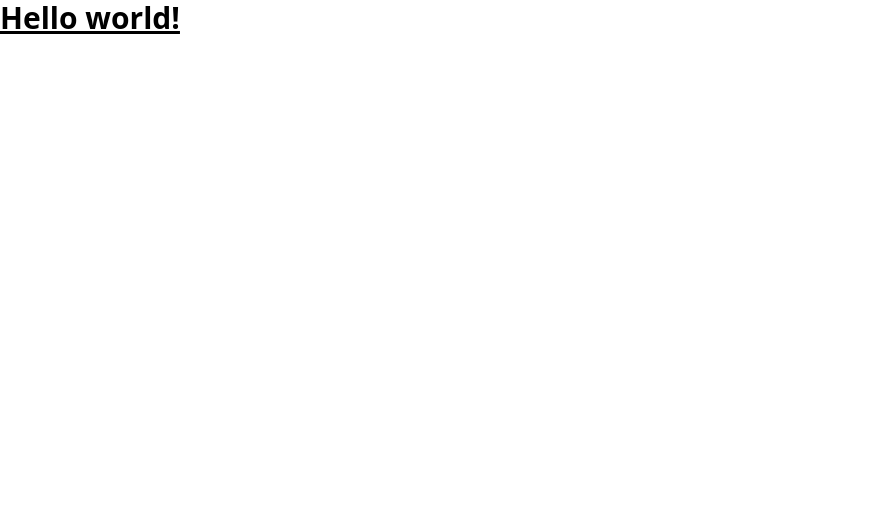
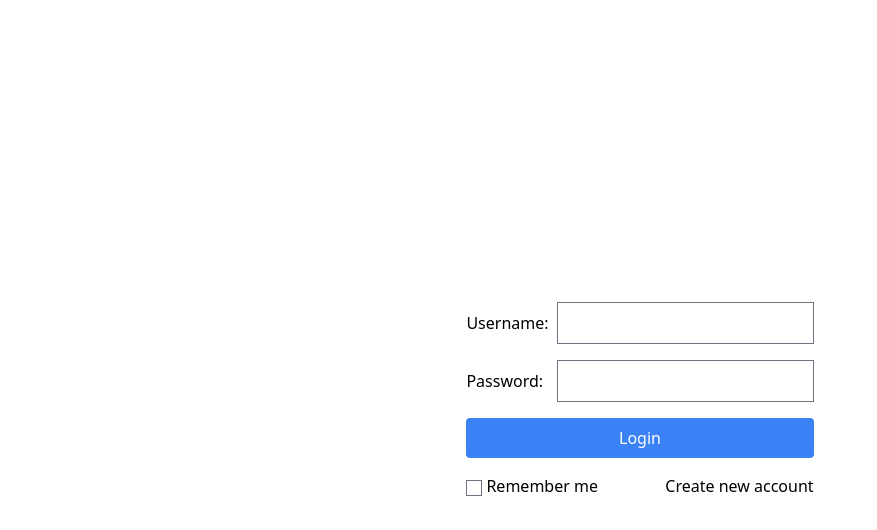
Before and after one commit to minhlong149/auth-blog-client, a React (Vite) app: page / in a window 1280 px wide. Shown: the top 530 px of the page, without its empty margins (0-877 px from the left). Built offline with nearby package versions, Linux system fonts and the light colour scheme.

Commit message:
Create login form

```diff
--- a/package.json
+++ b/package.json
@@ -13,6 +13,7 @@
     "react-dom": "^18.2.0"
   },
   "devDependencies": {
+    "@tailwindcss/forms": "^0.5.3",
     "@types/react": "^18.0.27",
     "@types/react-dom": "^18.0.10",
     "@vitejs/plugin-react": "^3.1.0",
--- a/src/App.jsx
+++ b/src/App.jsx
@@ -1,5 +1,51 @@
 function App() {
-  return <h1 className="text-3xl font-bold underline">Hello world!</h1>;
+  return (
+    <div className="grid h-screen place-items-center">
+      <Login />
+    </div>
+  );
 }
 
 export default App;
+
+function Login() {
+  return (
+    <form className="inline-flex flex-col gap-4">
+      <div className=" flex justify-between items-center gap-2">
+        <label className="" for="username">
+          Username:
+        </label>
+        <input className="" type="text" name="username" required />
+      </div>
+
+      <div className="flex justify-between items-center gap-2">
+        <label className="" for="password">
+          Password:
+        </label>
+        <input className="" type="password" name="password" required />
+      </div>
+
+      <input
+        className="rounded w-full cursor-pointer bg-blue-500 text-white px-4 py-2"
+        type="submit"
+        value="Login"
+      />
+
+      <div className="flex justify-between items-center gap-2">
+        <label>
+          <input
+            className="cursor-pointer mr-1"
+            type="checkbox"
+            name="saveInfo"
+            value="yes"
+          />
+          Remember me
+        </label>
+
+        <a className="hover:underline" href="#">
+          Create new account
+        </a>
+      </div>
+    </form>
+  );
+}
--- a/tailwind.config.cjs
+++ b/tailwind.config.cjs
@@ -4,5 +4,7 @@ module.exports = {
   theme: {
     extend: {},
   },
-  plugins: [],
+  plugins: [
+    require("@tailwindcss/forms"),
+  ],
 };
```
Also changed, not shown: 1 other file (tests, documents, lock files or other folders).
